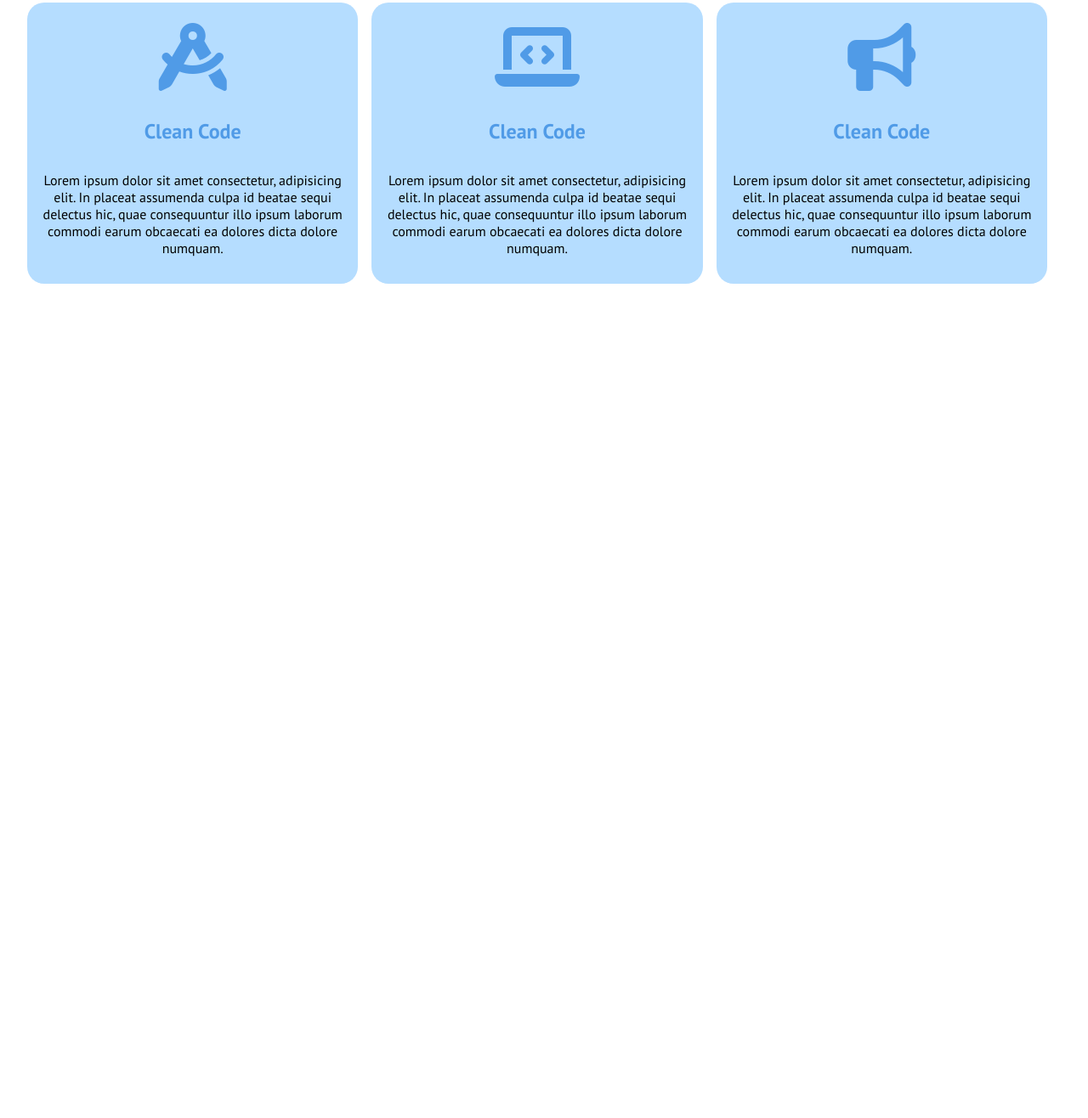
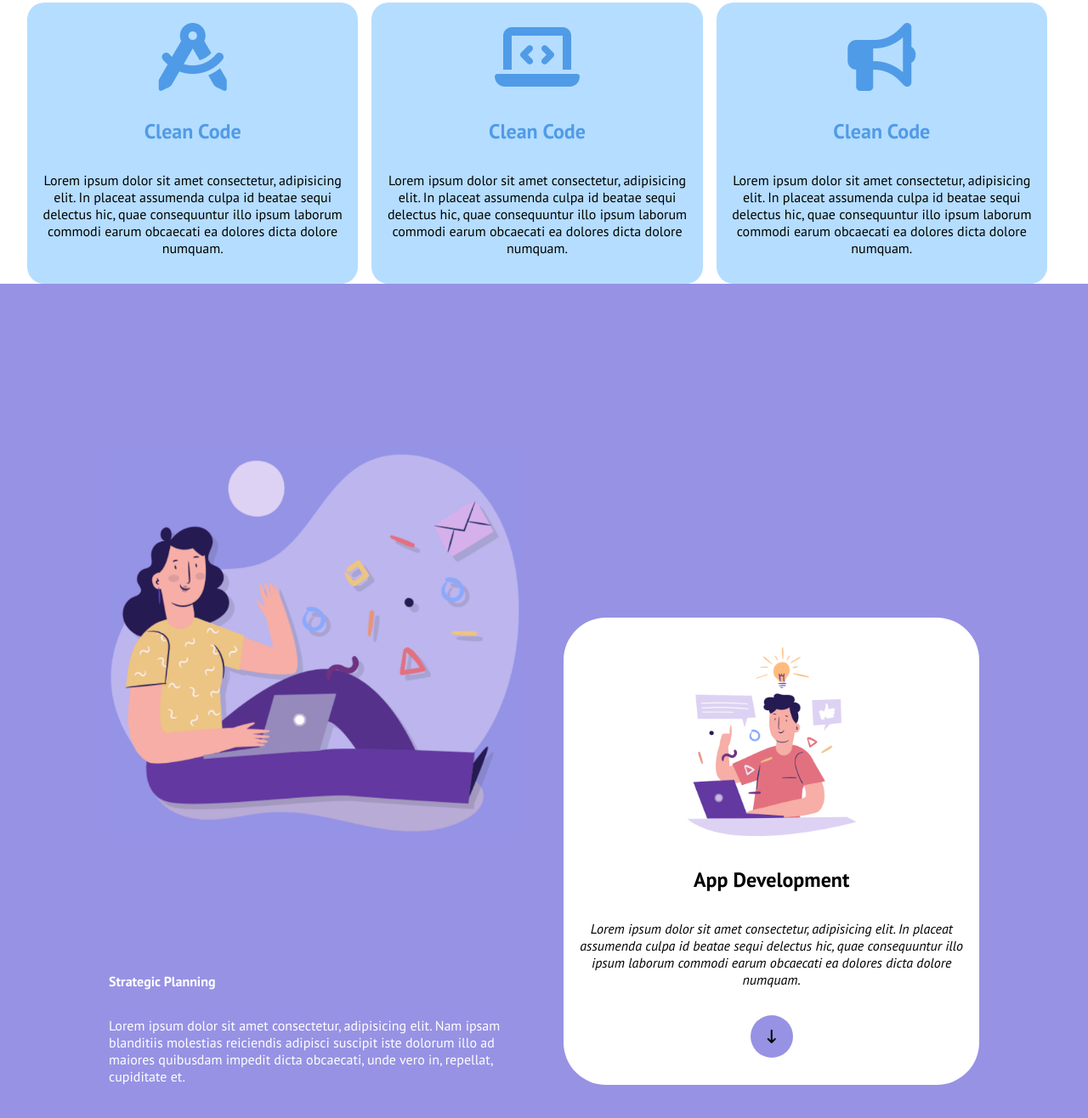
Before and after one commit to marcomazzotti/htmlcss-responsive-layout, a plain HTML site: page index.html in a window 1280 px wide. Shown: the part 725-2041 px from the top of the page at 85% size. Before the commit the page ends 1059 px from the top, so only its background shows below. Drawn offline with Linux system fonts and the light colour scheme.

Commit message:
Add: Strategic Planning

```diff
--- a/css/style.css
+++ b/css/style.css
@@ -58,6 +58,10 @@ a{
   margin-top: 2rem;
 }
 
+.mb-4{
+  margin-bottom: 4rem;
+}
+
 /* header */
 .header{
   background-color: #509be7;
@@ -86,6 +90,7 @@ a{
 }
 
 /* main */
+/* features section */
 .card h2{
   text-align: center;
 }
@@ -105,6 +110,56 @@ a{
 
 .card-img{
   width: 50%;
+}
+
+/* planning section */
+.planning{
+  background-color: #9792e4;
+  padding-bottom: 3rem;
+  text-align: center;
+}
+
+.img-planning{
+  width: 100%;
+  text-align: center;
+}
+
+.strategic-planning-img{
+  width: 50%;
+}
+
+.specific-planning{
+  color: white;
+}
+
+.specific-planning p{
+  text-align: left;
+}
+
+.app-development{
+  background-color: white;
+  border-radius: 50px;
+  flex-direction: column;
+  align-items: center;
+  justify-content: center;
+  padding: 0 1rem 2rem 1rem;
+}
+
+.app-development-img{
+  width: 50%;
+}
+
+.app-development p{
+  text-align: center;
+}
+
+.app-development i{
+  background-color: #9792e4;
+  width: 50px;
+  height: 50px;
+  border-radius: 50%;
+  line-height: 50px;
+  text-align: center;
 }
 
 /* responsive */
@@ -142,6 +197,18 @@ a{
     padding-top: 1.5rem;
   }
 
+  .strategic-planning-img{
+    width: 80%;
+  }
+
+  .specific-planning h2{
+    font-size: 2rem;
+  }
+
+  .app-development-img{
+    width: 80%;
+  }
+
 }
 
 /* desktop */
@@ -153,4 +220,38 @@ a{
   .menu-items .hamburger {
     display: none;
   }
+
+  .strategic-planning-img{
+    width: 100%;
+    padding: 10rem 0;
+  }
+
+  .specific-planning h2{
+    font-size: 1rem;
+  }
+
+  .app-development-img{
+    width: 50%;
+  }
+
+  .planning-flex{
+    display: flex;
+    flex-direction: row;
+    align-items: flex-end;
+    width: 80%;
+    gap: 50px;
+  }
+
+  .specific-planning h2{
+    text-align: left;
+  }
+
+  .app-development{
+    height: 60%;
+  }
+
+  .specific-planning p{
+    padding-bottom: 0;
+  }
+
 }
--- a/index.html
+++ b/index.html
@@ -55,10 +55,26 @@
         <h2 class="pb-2">Clean Code</h2>
         <p class="pb-2 text">Lorem ipsum dolor sit amet consectetur, adipisicing elit. In placeat assumenda culpa id beatae sequi delectus hic, quae consequuntur illo ipsum laborum commodi earum obcaecati ea dolores dicta dolore numquam.</p>
       </div>
-      <div class="card mt-2 col-small">
+      <div class="card mt-2 col-small mb-4">
         <i class="fa-solid fa-bullhorn pb-2 pt-2 icons"></i>
         <h2 class="pb-2">Clean Code</h2>
         <p class="pb-2 text">Lorem ipsum dolor sit amet consectetur, adipisicing elit. In placeat assumenda culpa id beatae sequi delectus hic, quae consequuntur illo ipsum laborum commodi earum obcaecati ea dolores dicta dolore numquam.</p>
+      </div>
+    </section>
+
+    <section class="planning">
+      <div class="container planning-flex">
+        <div class="specific-planning">
+          <img class="mt-2 pb-2 strategic-planning-img" src="img/planning1.png" alt="">
+          <h2 class="pb-2">Strategic Planning</h2>
+          <p class="pb-2">Lorem ipsum dolor sit amet consectetur, adipisicing elit. Nam ipsam blanditiis molestias reiciendis adipisci suscipit iste dolorum illo ad maiores quibusdam impedit dicta obcaecati, unde vero in, repellat, cupiditate et.</p>
+        </div>
+        <div class="app-development flex">
+          <img class="app-development-img pt-2 pb-2" src="img/planning2.png" alt="">
+          <h2 class="pb-2">App Development</h2>
+          <p class="pb-2"><em> Lorem ipsum dolor sit amet consectetur, adipisicing elit. In placeat assumenda culpa id beatae sequi delectus hic, quae consequuntur illo ipsum laborum commodi earum obcaecati ea dolores dicta dolore numquam. </em></p>
+          <i class="fa-solid fa-arrow-down-long"></i>
+        </div>
       </div>
     </section>
     <!-- /features section -->
```
